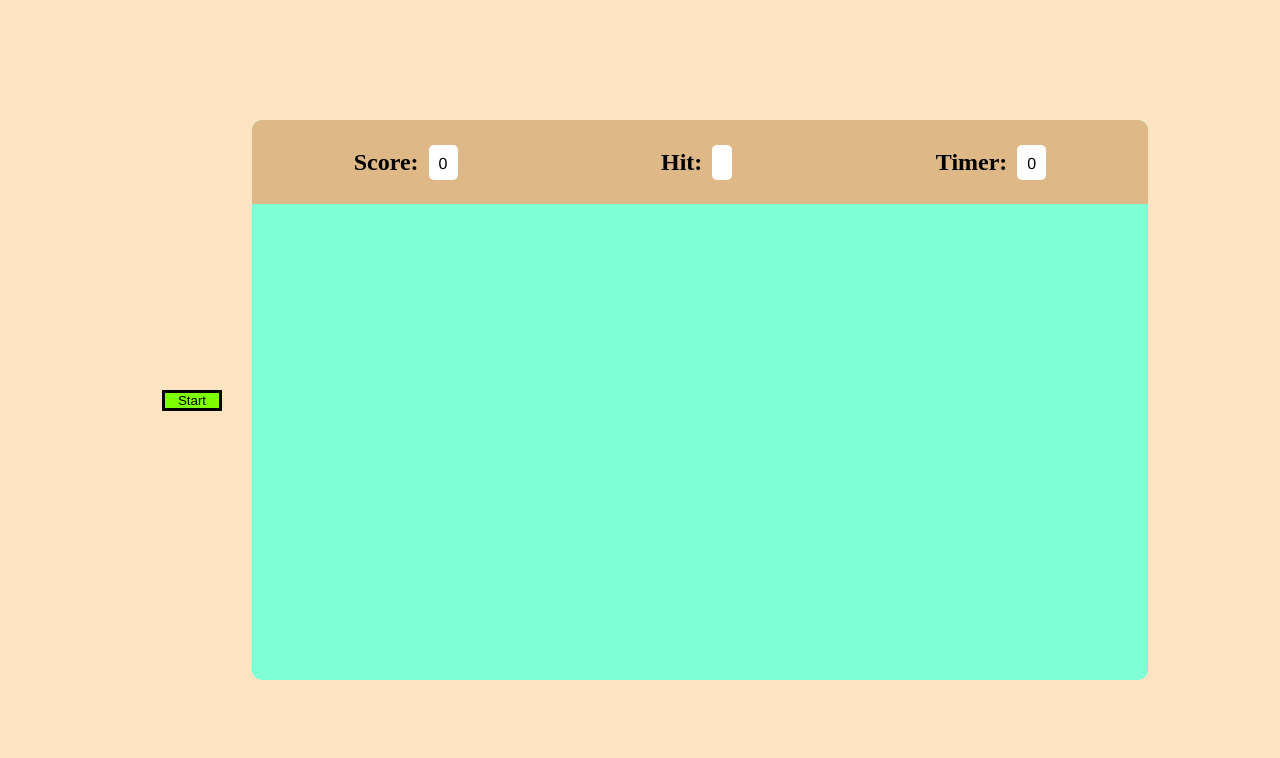
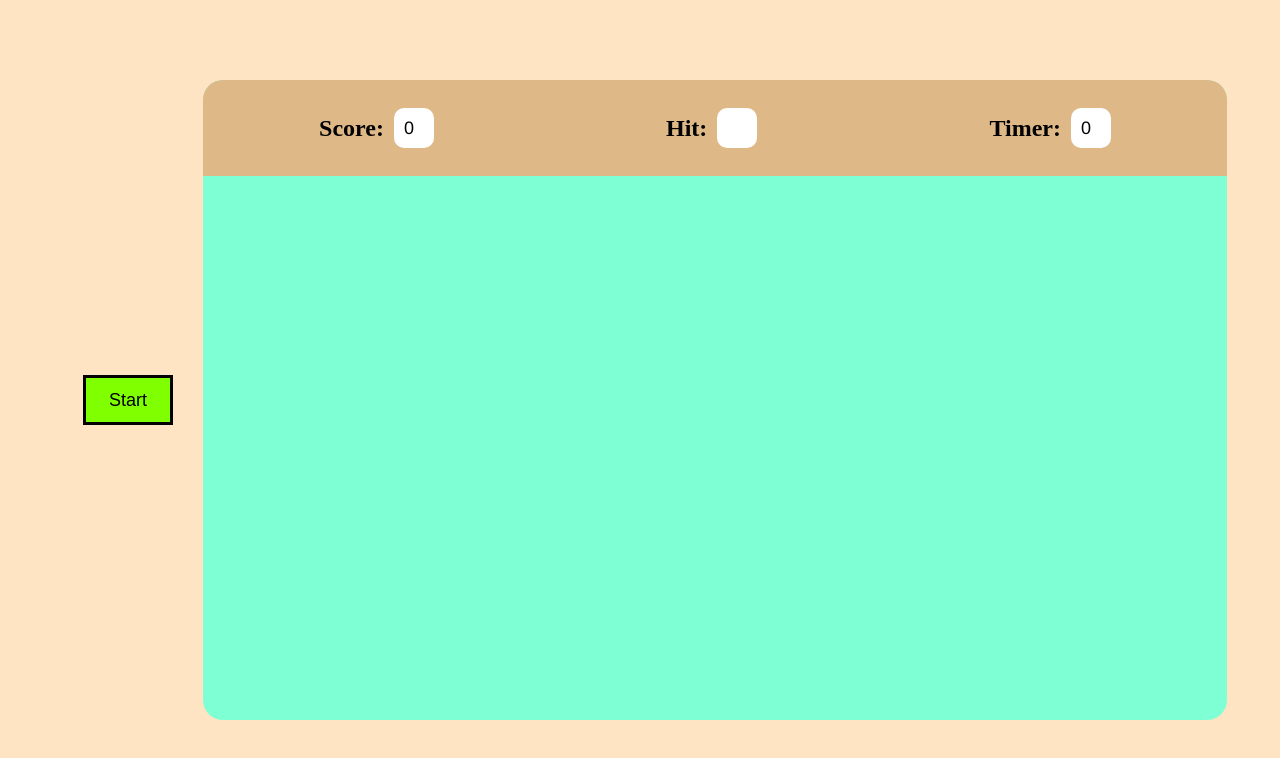
Before and after one commit to upasanagithubrit/upasana.github.io-bubblegame, a plain HTML site: page index.html in a window 1280 px wide. Drawn offline with Linux system fonts and the light colour scheme.

Commit message:
Update index.css

```diff
--- a/index.css
+++ b/index.css
@@ -17,11 +17,11 @@ html,body{
 }
 .box
 {
-    width: 70%;
-    height: 70%;
+    width: 80%;
+    height: 80%;
     overflow: hidden;
     background-color: aquamarine;
-    border-radius: 10px;
+    border-radius: 20px;
 }
 .u{
     height: 15%;
@@ -42,7 +42,7 @@ html,body{
 {
     padding: 10px;
     background-color: white;
-    border-radius: 5px;
+    border-radius: 10px;
 }
 .elem{
     display: flex;
@@ -50,23 +50,28 @@ html,body{
     gap: 10px;
 }
 .ubox{
-    height: 35px;
+    height: 40px;
+    width: 40px;
     font-family: 'Franklin Gothic Medium', 'Arial Narrow', Arial, sans-serif;
+    font-size: large;
+    font-weight: 100;
 }
 
 .bubble{
-    height: 30px;
-    width: 30px;
+    height: 50px;
+    width: 50px;
     margin: 5px;
     background-color: bisque;
-    border-radius: 20px;
+    border-radius: 30px;
     color: black;
     display: flex;
     justify-content: center;
     align-items: center;
-    font-weight: 200px;
+    font-weight: 400;
+    font-size: larger;
 }
-.bubble:hover{
+.bubble:hover
+{
     background-color: rgb(241, 155, 93);
     cursor: pointer;
 }
@@ -75,5 +80,7 @@ button{
     background-color: chartreuse;
     border: solid black;
     margin: 30px;
-    width: 60px;
+    width: 90px;
+    height: 50px;
+    font-size: large;
 }
```
